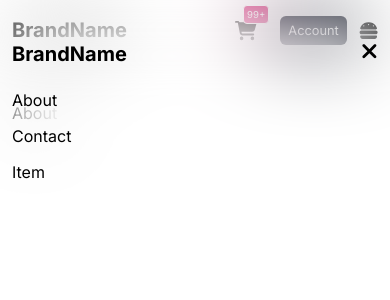
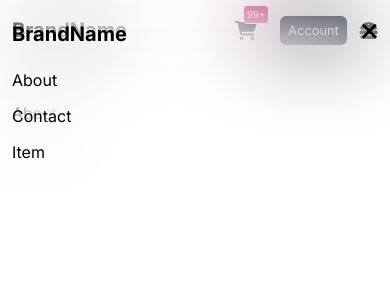
Before and after one commit to musiur/next-base-template, a Next.js app: page /about in a window 390 px wide. Both pictures are taken after a click on the icon 368 px from the left and 30 px from the top of the page. Shown: the top 300 px of the page. Built offline with nearby package versions, Linux system fonts and the light colour scheme.

Commit message:
error-fix: Navigation: Drawer close on pathname change

```diff
--- a/components/libs/core/Navigation.tsx
+++ b/components/libs/core/Navigation.tsx
@@ -9,7 +9,10 @@ import { FontAwesomeIcon } from "@fortawesome/react-fontawesome";
 import Link from "next/link";
 import Badge from "./Badge";
 import { useEffect, useState } from "react";
-import { useRouter } from "next/router";
+
+// import mockRouter from 'next-router-mock';
+
+// jest.mock('next/router', () => require('next-router-mock'));
 
 interface NavigationItemType {
   id: number;
@@ -48,14 +51,13 @@ enum STYLES {
   DRAWER = "fixed top-0 left-0 w-screen h-screen backdrop-blur-2xl transition ease-in-out duration-300 flex md:hidden",
   MOUNTED = "translate-y-0",
   UNMOUNTED = "-translate-y-[100%]",
-  DRAWER_CONTAINER = "container mx-auto",
+  DRAWER_CONTAINER = "container mx-auto py-5",
   CLOSE_ICON = "icon-lg absolute top-0 right-0",
   DRAWER_ITEMS = "my-5",
   DRAWER_ITEM = "my-3",
 }
 
 const Navigation = () => {
-  const Router = useRouter();
   const [openDrawer, setOpenDrawer] = useState<boolean>(false);
   const [isMounted, setIsMounted] = useState<boolean>(false);
 
@@ -73,10 +75,6 @@ const Navigation = () => {
   useEffect(() => {
     !isMounted && CloseDrawer();
   }, [isMounted]);
-
-  useEffect(() => {
-    CloseDrawer();
-  }, [Router]);
 
   return (
     <>
@@ -118,10 +116,10 @@ const Navigation = () => {
             isMounted ? STYLES.MOUNTED : STYLES.UNMOUNTED
           }`}
         >
-          <section className={STYLES.DRAWER_CONTAINER}>
+          <div className={STYLES.DRAWER_CONTAINER}>
             <div className={STYLES.BRAND}>
               <div className="relative">
-                <Link href="/">BrandName</Link>
+                <Link href="/" onClick={CloseDrawer}>BrandName</Link>
                 <FontAwesomeIcon
                   icon={faTimes}
                   className={STYLES.CLOSE_ICON}
@@ -135,13 +133,17 @@ const Navigation = () => {
               {NavigationItems.map((item: NavigationItemType) => {
                 const { id, text, link } = item;
                 return (
-                  <li key={id} className={STYLES.DRAWER_ITEM}>
+                  <li
+                    key={id}
+                    className={STYLES.DRAWER_ITEM}
+                    onClick={CloseDrawer}
+                  >
                     <Link href={link}>{text}</Link>
                   </li>
                 );
               })}
             </ul>
-          </section>
+          </div>
         </div>
       ) : null}
     </>
```
